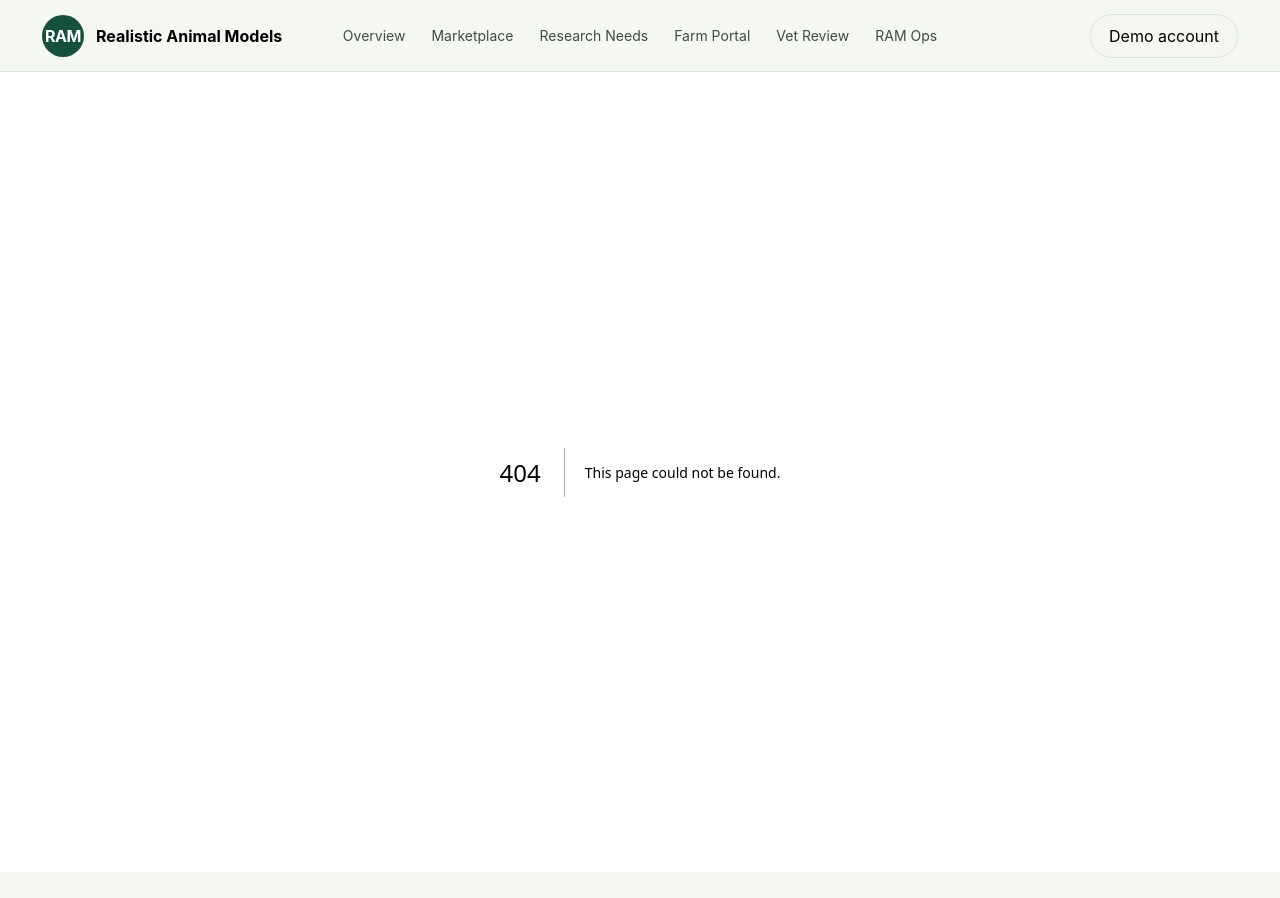
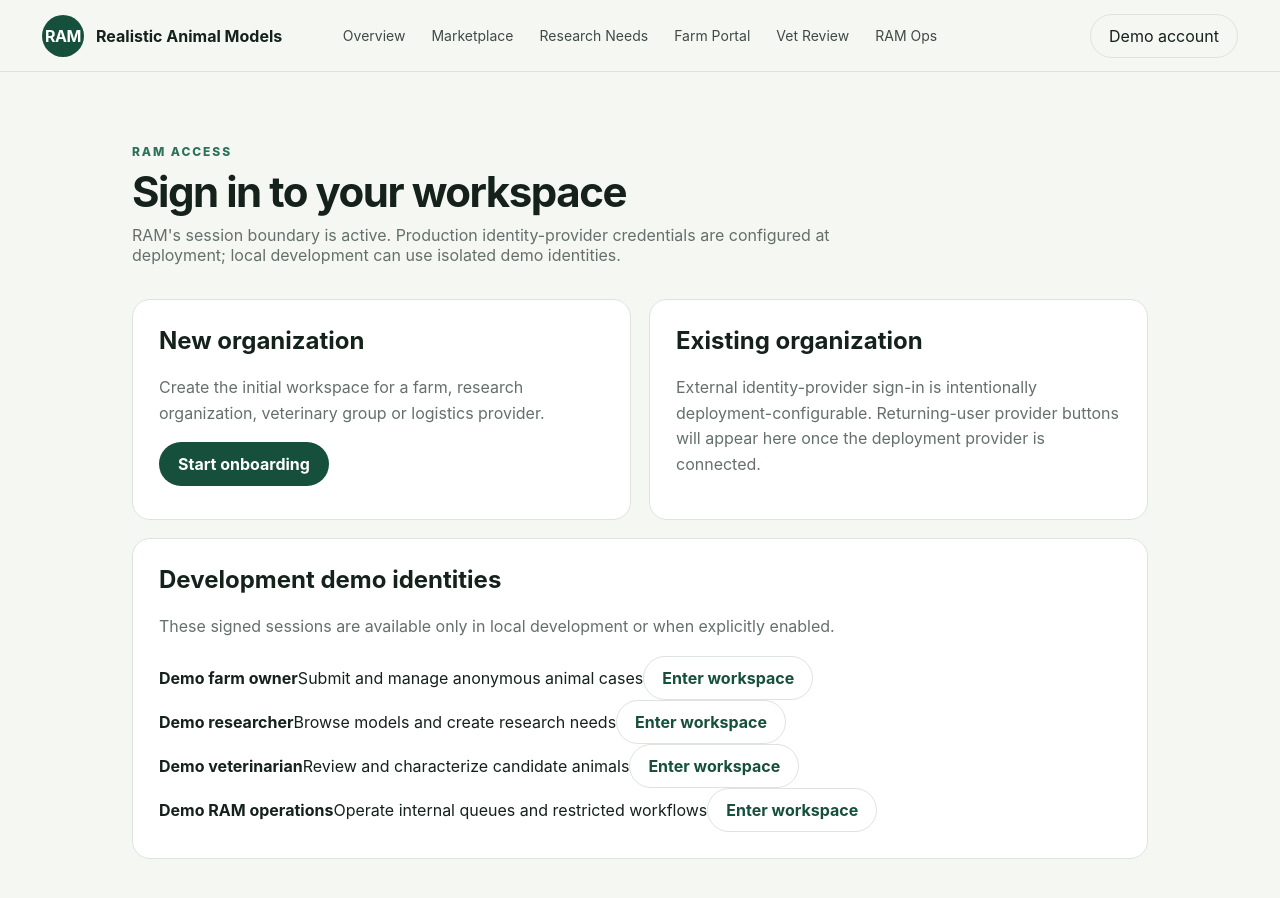
Before and after one commit to neophilism/RAM-Marketplace, a Next.js app: page /signin in a window 1280 px wide. Before the commit this address had no page. Shown: the top 898 px of the page. Before the commit the page ends 872 px from the top, so only its background shows below. Built offline with nearby package versions, Linux system fonts and the light colour scheme.

Commit message:
ui: add sign-in and controlled demo entry

```diff
--- /dev/null
+++ b/app/signin/page.tsx
@@ -0,0 +1,63 @@
+import Link from "next/link";
+import { demoAuthEnabled } from "@/lib/auth/session";
+
+export const dynamic = "force-dynamic";
+
+const demos = [
+  { id: "farmer", label: "Demo farm owner", note: "Submit and manage anonymous animal cases" },
+  { id: "scientist", label: "Demo researcher", note: "Browse models and create research needs" },
+  { id: "veterinarian", label: "Demo veterinarian", note: "Review and characterize candidate animals" },
+  { id: "ram", label: "Demo RAM operations", note: "Operate internal queues and restricted workflows" }
+];
+
+export default function SignInPage() {
+  const demoEnabled = demoAuthEnabled();
+
+  return (
+    <section className="page narrow">
+      <div className="pageHeader">
+        <div>
+          <div className="eyebrow">RAM access</div>
+          <h1>Sign in to your workspace</h1>
+          <p>
+            RAM's session boundary is active. Production identity-provider credentials are
+            configured at deployment; local development can use isolated demo identities.
+          </p>
+        </div>
+      </div>
+
+      <div className="detailGrid">
+        <article className="panel">
+          <h2>New organization</h2>
+          <p>Create the initial workspace for a farm, research organization, veterinary group or logistics provider.</p>
+          <Link className="primaryButton" href="/onboarding">Start onboarding</Link>
+        </article>
+
+        <article className="panel">
+          <h2>Existing organization</h2>
+          <p>
+            External identity-provider sign-in is intentionally deployment-configurable.
+            Returning-user provider buttons will appear here once the deployment provider is connected.
+          </p>
+        </article>
+      </div>
+
+      {demoEnabled && (
+        <div className="panel">
+          <h2>Development demo identities</h2>
+          <p>These signed sessions are available only in local development or when explicitly enabled.</p>
+          <div className="demoGrid">
+            {demos.map((demo) => (
+              <form action="/api/session/demo" method="post" key={demo.id} className="demoCard">
+                <input type="hidden" name="actor" value={demo.id} />
+                <strong>{demo.label}</strong>
+                <span>{demo.note}</span>
+                <button className="secondaryButton" type="submit">Enter workspace</button>
+              </form>
+            ))}
+          </div>
+        </div>
+      )}
+    </section>
+  );
+}
```
